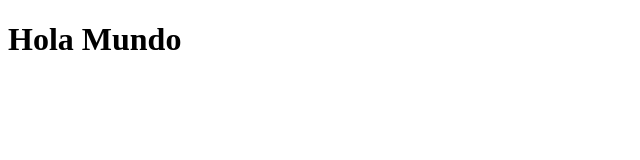
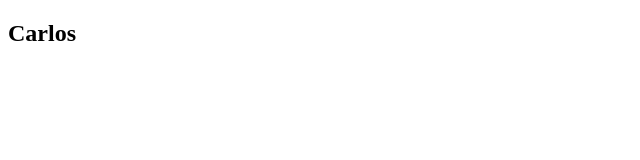
Before and after one commit to eledroid/pruebas, a plain HTML site: page index.html in a window 1280 px wide. Shown: the whole page, without its empty margins (0-640 px from the left). Drawn offline with Linux system fonts and the light colour scheme.

Commit message:
nuevo div para titulo h2

```diff
--- a/index.html
+++ b/index.html
@@ -5,6 +5,7 @@
 	<title>Git</title>
 </head>
 <body>
-<h1>Hola Mundo</h1>
+	<div class="container"></div>
+		<h2>Carlos</h2>
 </body>
 </html>
```
Also changed, not shown: 1 other file.
